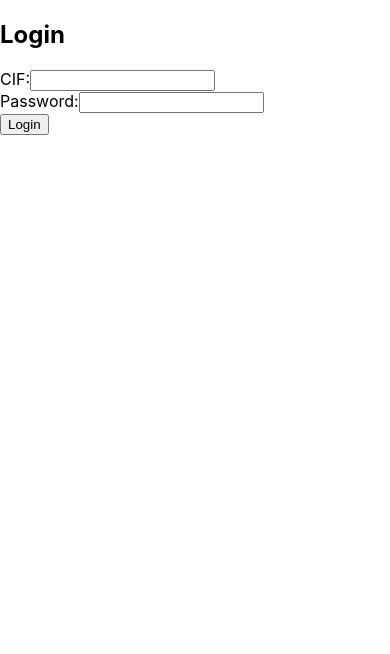
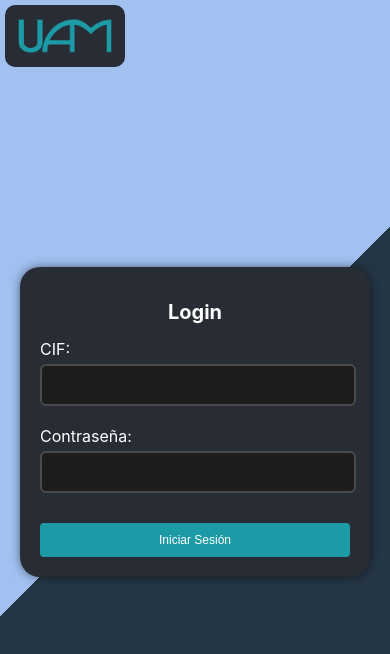
Before and after one commit to ces-silv/OOP_Final-Project, a React (Create React App) app: page / in a window 390 px wide. Shown: the top 654 px of the page. Built offline with nearby package versions, Linux system fonts and the light colour scheme.

Commit message:
Login Interface

```diff
--- a/src/Login.js
+++ b/src/Login.js
@@ -1,11 +1,15 @@
 import React, { useState } from 'react';
 import axios from 'axios';
 import { useNavigate } from 'react-router-dom';
+import { CSSTransition } from 'react-transition-group';
+import './css/Login.css'; // Import the CSS file for styling
+import universityLogo from './assets/university-logo.png';
 
 const Login = ({ onLogin }) => {
     const [cif, setCif] = useState('');
     const [password, setPassword] = useState('');
     const [error, setError] = useState('');
+    const [isValid, setIsValid] = useState(null);
     const navigate = useNavigate();
 
     const handleLogin = async (e) => {
@@ -23,25 +27,56 @@ const Login = ({ onLogin }) => {
             onLogin(response.data);
             navigate('/home', { state: { userInfo: response.data } });
         } catch (err) {
-            setError('Invalid credentials');
+            setError('Credenciales Inválidas');
+            setIsValid(false);
         }
     };
 
+    const handleInputChange = (e) => {
+        const { name, value } = e.target;
+        if (name === 'cif') setCif(value);
+        if (name === 'password') setPassword(value);
+        setIsValid(null);
+        setError('');
+    };
+
     return (
-        <div>
-            <h2>Login</h2>
-            {error && <p style={{ color: 'red' }}>{error}</p>}
-            <form onSubmit={handleLogin}>
-                <div>
-                    <label>CIF:</label>
-                    <input type="text" value={cif} onChange={(e) => setCif(e.target.value)} />
+        <div className="login-container">
+            <img src={universityLogo} alt="University Logo" className="university-logo"/>
+            <CSSTransition
+                in={true}
+                appear={true}
+                timeout={300}
+                classNames="fade"
+            >
+                <div className="login-box">
+                    <h1>Login</h1>
+                    {error && <p className="error-message">{error}</p>}
+                    <form onSubmit={handleLogin}>
+                        <div
+                            className={`input-group ${isValid === false ? 'invalid' : isValid === true ? 'valid' : ''}`}>
+                            <label>CIF:</label>
+                            <input
+                                type="text"
+                                name="cif"
+                                value={cif}
+                                onChange={handleInputChange}
+                            />
+                        </div>
+                        <div
+                            className={`input-group ${isValid === false ? 'invalid' : isValid === true ? 'valid' : ''}`}>
+                            <label>Contraseña:</label>
+                            <input
+                                type="password"
+                                name="password"
+                                value={password}
+                                onChange={handleInputChange}
+                            />
+                        </div>
+                        <button type="submit">Iniciar Sesión</button>
+                    </form>
                 </div>
-                <div>
-                    <label>Password:</label>
-                    <input type="password" value={password} onChange={(e) => setPassword(e.target.value)} />
-                </div>
-                <button type="submit">Login</button>
-            </form>
+            </CSSTransition>
         </div>
     );
 };
--- /dev/null
+++ b/src/css/Login.css
@@ -0,0 +1,212 @@
+/* Login.css */
+.login-container {
+    display: flex;
+    justify-content: center;
+    align-items: center;
+    height: 100vh;
+    width: auto;
+    background: linear-gradient(135deg, #A1C1F1 50%, #243544 50%); /* Diagonal gradient */
+}
+
+.university-logo {
+    position: absolute;
+    top: 20px; /* Adjust the top position as needed */
+    left: 20px; /* Adjust the left position as needed */
+    width: 200px; /* Adjust the width as needed */
+    height: auto; /* Maintain aspect ratio */
+    background-color: #282c34;
+    border-radius: 10px;
+    padding: 10px;
+}
+
+.login-box {
+    background-color: #282c34; /* Darker box background color */
+    padding: 50px;
+    border-radius: 20px;
+    box-shadow: 0 0 10px rgba(0, 1, 1, 0.5);
+    width: 350px;
+    text-align: center;
+    color: #ffffff; /* White text color */
+}
+
+.login-box h1 {
+    margin-bottom: 15px;
+    color: #ffffff; /* White text color */
+}
+
+.input-group {
+    margin-bottom: 20px;
+    text-align: left;
+}
+
+.input-group label {
+    display: block;
+    margin-bottom: 5px;
+    color: #ffffff; /* White text color */
+}
+
+.input-group input {
+    width: 93%;
+    padding: 12px;
+    border: 2px solid #4a4a4a; /* Light border color */
+    border-radius: 6px;
+    background-color: #1c1c1c; /* Dark input background color */
+    color: #ffffff; /* White text color */
+    font-size: 15px;
+    transition: border-color 0.3s, background-color 0.3s;
+}
+
+.input-group input:focus {
+    border-color: #f1c40f; /* Yellow border color when focused */
+    background-color: #2c2c2c; /* Darker input background color when focused */
+}
+
+.input-group.valid input {
+    border-color: #2ecc71; /* Green border color for valid input */
+}
+
+.input-group.invalid input {
+    border-color: #e74c3c; /* Red border color for invalid input */
+}
+
+.error-message {
+    color: #e74c3c; /* Red error message color */
+    margin-bottom: 15px;
+    font-weight: bold;
+}
+
+button {
+    width: 100%;
+    padding: 10px;
+    margin-top: 10px;
+    background-color: #1c9aa5; /* Blue button background color */
+    color: white;
+    border: none;
+    border-radius: 4px;
+    cursor: pointer;
+    transition: background-color 0.3s;
+    font-size: 16px;
+}
+
+button:hover {
+    background-color: #2980b9; /* Darker blue on hover */
+}
+
+/* Animations */
+.fade-appear,
+.fade-enter {
+    opacity: 0;
+    transform: translateY(-20px);
+}
+
+.fade-appear-active,
+.fade-enter-active {
+    opacity: 1;
+    transform: translateY(0);
+    transition: opacity 300ms, transform 300ms;
+}
+
+.fade-exit {
+    opacity: 1;
+    transform: translateY(0);
+}
+
+.fade-exit-active {
+    opacity: 0;
+    transform: translateY(-20px);
+    transition: opacity 300ms, transform 300ms;
+}
+
+/* Responsive Design */
+@media (max-width: 1200px) {
+    .login-box {
+        width: 400px; /* Adjust the width for larger tablets and small desktops */
+    }
+}
+
+@media (max-width: 992px) {
+    .login-box {
+        width: 350px; /* Adjust the width for tablets */
+    }
+}
+
+@media (max-width: 768px) {
+    .login-container {
+        background: linear-gradient(135deg, #A1C1F1 50%, #243544 50%); /* Diagonal gradient */
+    }
+
+    .university-logo {
+        width: 150px; /* Adjust the width for smaller screens */
+        top: 10px; /* Adjust the top position for smaller screens */
+        left: 10px; /* Adjust the left position for smaller screens */
+    }
+
+    .login-box {
+        width: 70%; /* Adjust the width for smaller screens */
+        padding: 30px; /* Adjust the padding for smaller screens */
+        margin-left: 20px;
+        margin-right: 20px;
+    }
+
+    .login-box h1 {
+        font-size: 24px; /* Adjust the font size for smaller screens */
+    }
+
+    .input-group input {
+        font-size: 14px; /* Adjust the font size for smaller screens */
+    }
+
+    button {
+        font-size: 14px; /* Adjust the font size for smaller screens */
+    }
+}
+
+@media (max-width: 480px) {
+    .university-logo {
+        width: 100px; /* Adjust the width for even smaller screens */
+        top: 5px; /* Adjust the top position for even smaller screens */
+        left: 5px; /* Adjust the left position for even smaller screens */
+    }
+
+    .login-box {
+        width: 95%; /* Adjust the width for even smaller screens */
+        padding: 20px; /* Adjust the padding for even smaller screens */
+    }
+
+    .login-box h1 {
+        font-size: 20px; /* Adjust the font size for even smaller screens */
+    }
+
+    .input-group input {
+        font-size: 12px; /* Adjust the font size for even smaller screens */
+    }
+
+    button {
+        font-size: 12px; /* Adjust the font size for even smaller screens */
+    }
+}
+
+@media (max-width: 320px) {
+    .university-logo {
+        width: 80px; /* Adjust the width for very small screens */
+        top: 5px; /* Adjust the top position for very small screens */
+        left: 5px; /* Adjust the left position for very small screens */
+    }
+
+    .login-box {
+        width: 95%; /* Adjust the width for very small screens */
+        padding: 15px; /* Adjust the padding for very small screens */
+    }
+
+    .login-box h1 {
+        font-size: 18px; /* Adjust the font size for very small screens */
+    }
+
+    .input-group input {
+        font-size: 10px; /* Adjust the font size for very small screens */
+    }
+
+    button {
+        font-size: 10px; /* Adjust the font size for very small screens */
+    }
+}
```
Also changed, not shown: src/assets/university-logo.png (added).
